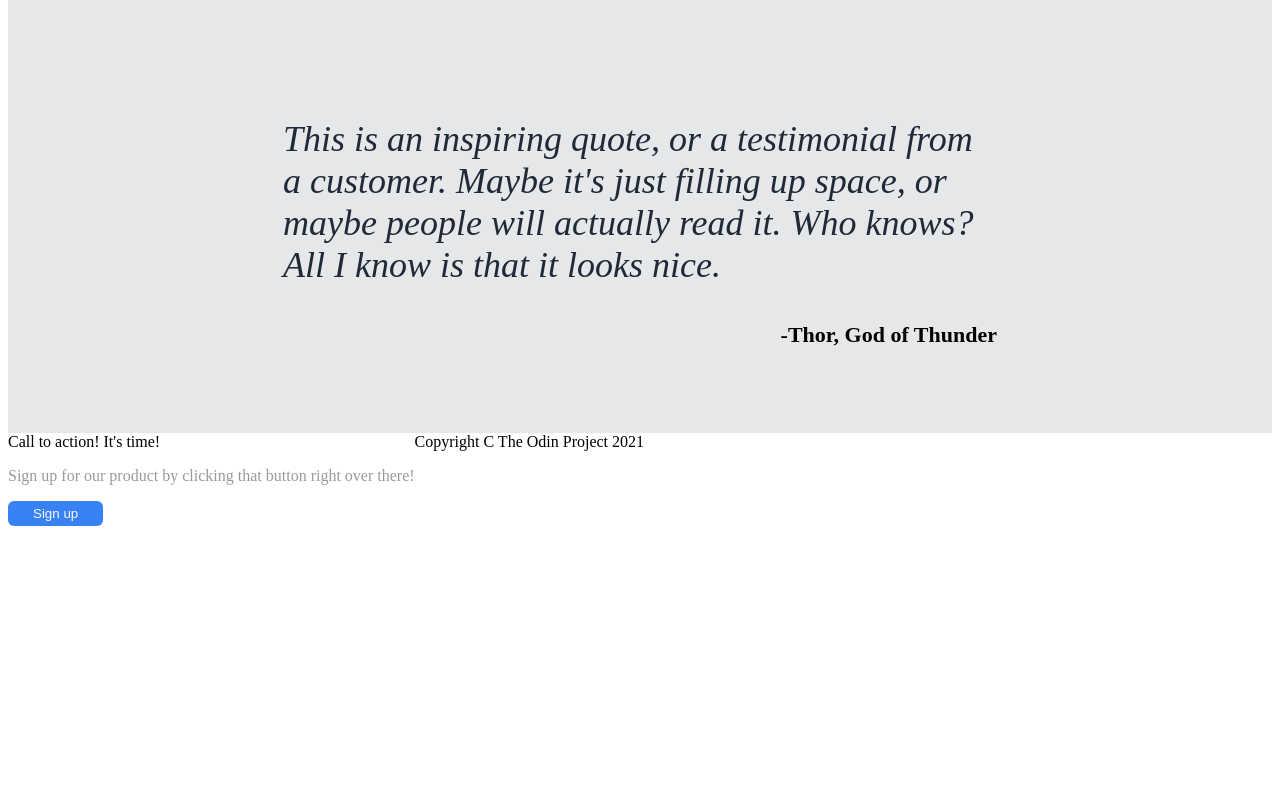
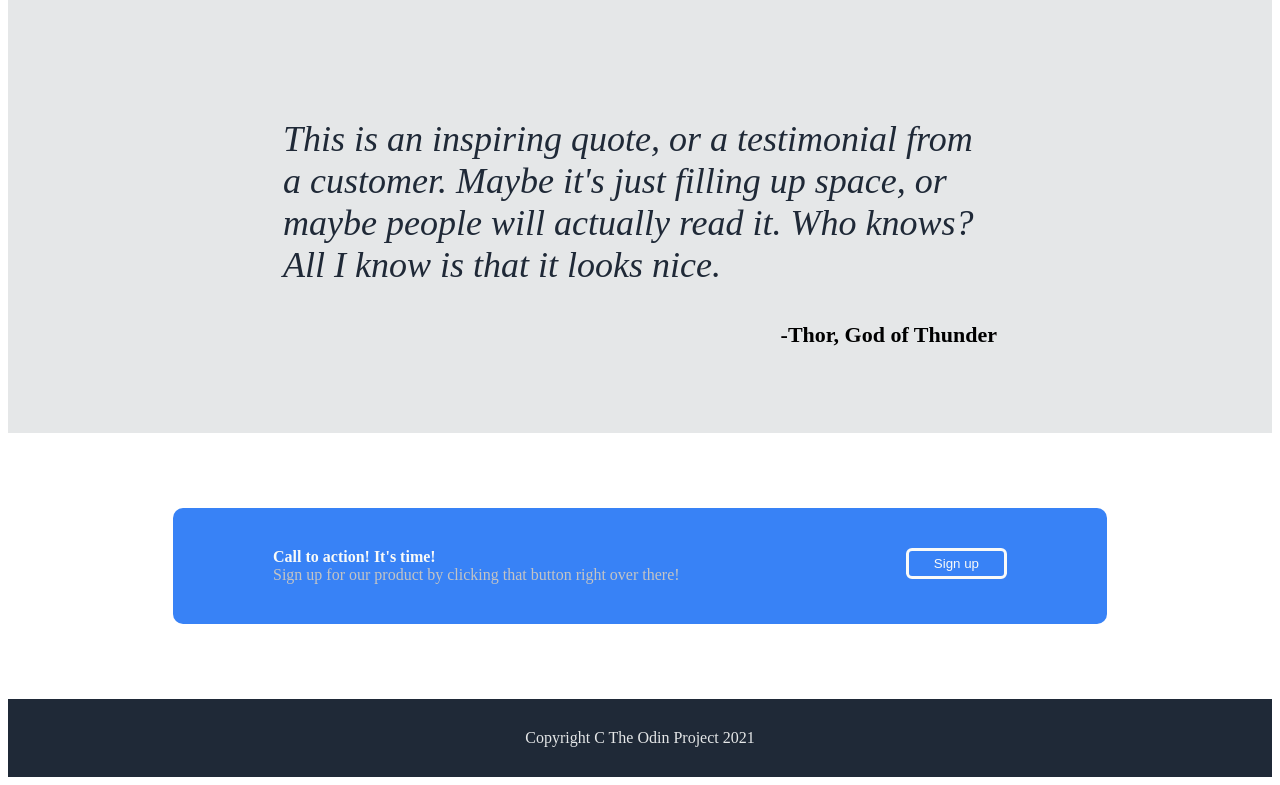
Before and after one commit to WenOu9/LandingPage, a plain HTML site: page index.html in a window 1280 px wide. Shown: the part 951-1736 px from the top of the page. Before the commit the page ends 1485 px from the top, so only its background shows below. Drawn offline with Linux system fonts and the light colour scheme.

Commit message:
completed all remaining sections of the website

```diff
--- a/index.html
+++ b/index.html
@@ -63,13 +63,19 @@
             <div id="thor">-Thor, God of Thunder</div>
         </div>
 
-        <div class="sec4">
-            <div>Call to action! It's time!</div>
-            <p>Sign up for our product by clicking that button right over there!</p>
-            <button>Sign up</button>
+        <div class="wrap">
+            <div class="sec4">
+                <div>
+                    <div id="call">Call to action! It's time!</div>
+                    <p id="sign">Sign up for our product by clicking that button right over there!</p>
+                </div>
+                <div>
+                    <button id="signButton">Sign up</button>
+                </div>
+            </div>
+
+            <div class="sec5">Copyright C The Odin Project 2021</div>
         </div>
-
-        <div class="sec5">Copyright C The Odin Project 2021</div>
 
     </body>
 </html>
--- a/style.css
+++ b/style.css
@@ -118,3 +118,47 @@ body {
                 font-weight: bold;
                 justify-content: flex-end;
             }
+
+        .wrap {
+            display: flex;
+            flex-direction: column;
+            flex: 1;
+        }
+
+            .sec4 {
+                background-color: #3882F6;
+                margin: 75px 165px;
+                display: flex;
+                flex: 1;
+                justify-content: space-between;
+                padding: 40px 100px;
+                border-radius: 10px;
+            }
+
+                #call {
+                    font-weight: bold;
+                    color:#F9FAF8;
+                }
+
+                #sign {
+                    display: inline;
+                    color: rgb(196, 196, 196);
+                }
+
+                #signButton {
+                    border-width: 3px;
+                    border-style: solid;
+                    border-color: #F9FAF8;
+                    border-radius: 6px;
+                    background-color:#3882F6;
+                    color:#F9FAF8;
+                    padding: 5px 25px;
+                }
+
+            .sec5 {
+                display: flex;
+                background-color: #1F2937;
+                color:#E5E7E8;
+                padding: 30px 0px;
+                justify-content: center;
+            }
```
